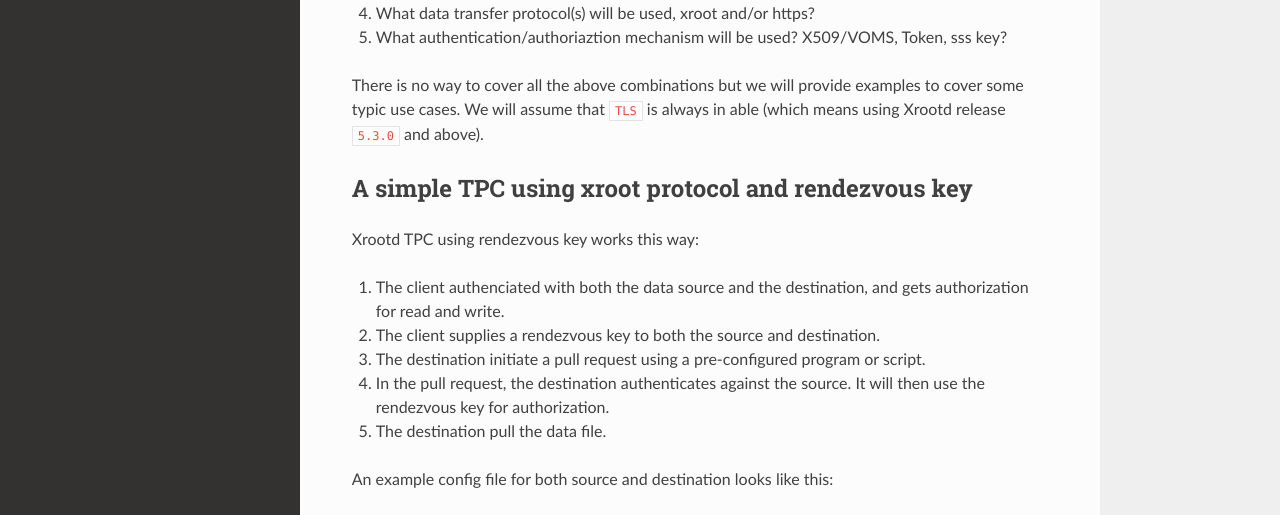
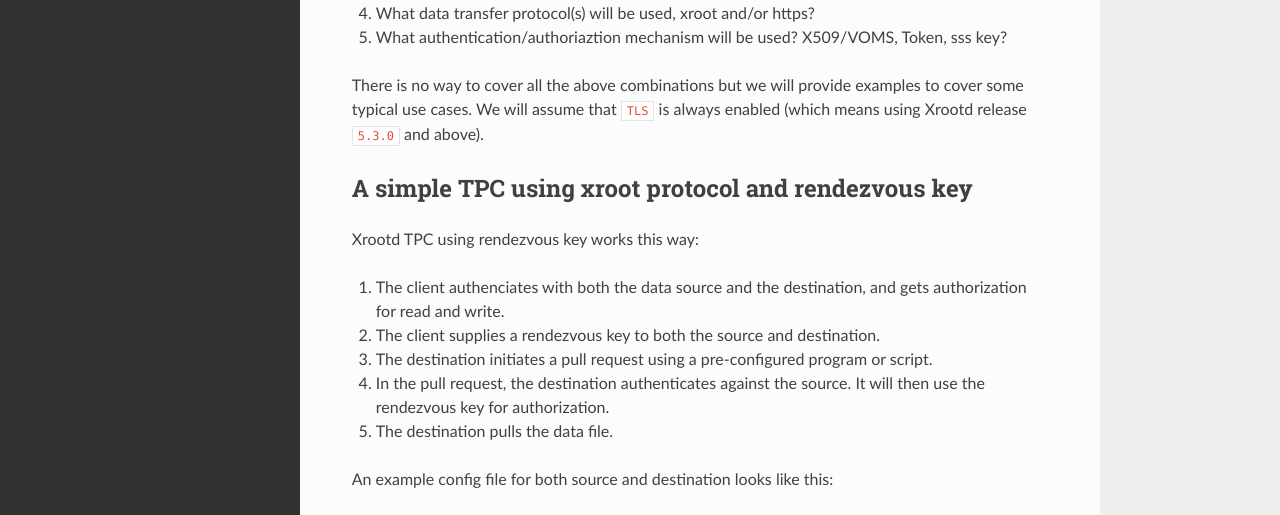
Before and after one commit to xrootd/howto, an MkDocs documentation site: the page built from docs/tpc/README.md, in a window 1280 px wide and 900 px high. Shown: the part 278-793 px from the top of the window. Built offline with MkDocs 1.6.1, drawn with Linux system fonts in a browser that asks for light colours; nearby versions of some CDN libraries.

Commit message:
minor fix

````diff
--- a/docs/tpc/README.md
+++ b/docs/tpc/README.md
@@ -8,10 +8,8 @@ When configurating Xrootd for 3rd Parth Copy, there are several things to consid
 4. What data transfer protocol(s) will be used, xroot and/or https?
 5. What authentication/authoriaztion mechanism will be used? X509/VOMS, Token, sss key?
 
-There is no way to cover all the above combinations but we will provide examples to cover some typic use cases.
-We will assume that `TLS` is always in able (which means using Xrootd release `5.3.0` and above).
+There is no way to cover all the above combinations but we will provide examples to cover some typical use cases.
+We will assume that `TLS` is always enabled (which means using Xrootd release `5.3.0` and above).
 
 ## A simple TPC using xroot protocol and rendezvous key
-{%
-  include-markdown "./SimpleXrootTPCwRendezvousKey.md"
-%}
+{% include-markdown "./SimpleXrootTPCwRendezvousKey.md" %}
--- a/docs/tpc/SimpleXrootTPCwRendezvousKey.md
+++ b/docs/tpc/SimpleXrootTPCwRendezvousKey.md
@@ -1,13 +1,13 @@
 Xrootd TPC using rendezvous key works this way:
 
-1. The client authenciated with both the data source and the destination,
+1. The client authenciates with both the data source and the destination,
   and gets authorization for read and write.
 1. The client supplies a rendezvous key to both the source and destination.
-1. The destination initiate a pull request using a pre-configured program
+1. The destination initiates a pull request using a pre-configured program
   or script.
 1. In the pull request, the destination authenticates against the source.
    It will then use the rendezvous key for authorization.
-1. The destination pull the data file.
+1. The destination pulls the data file.
 
 An example config file for both source and destination looks like this:
 ```
````
